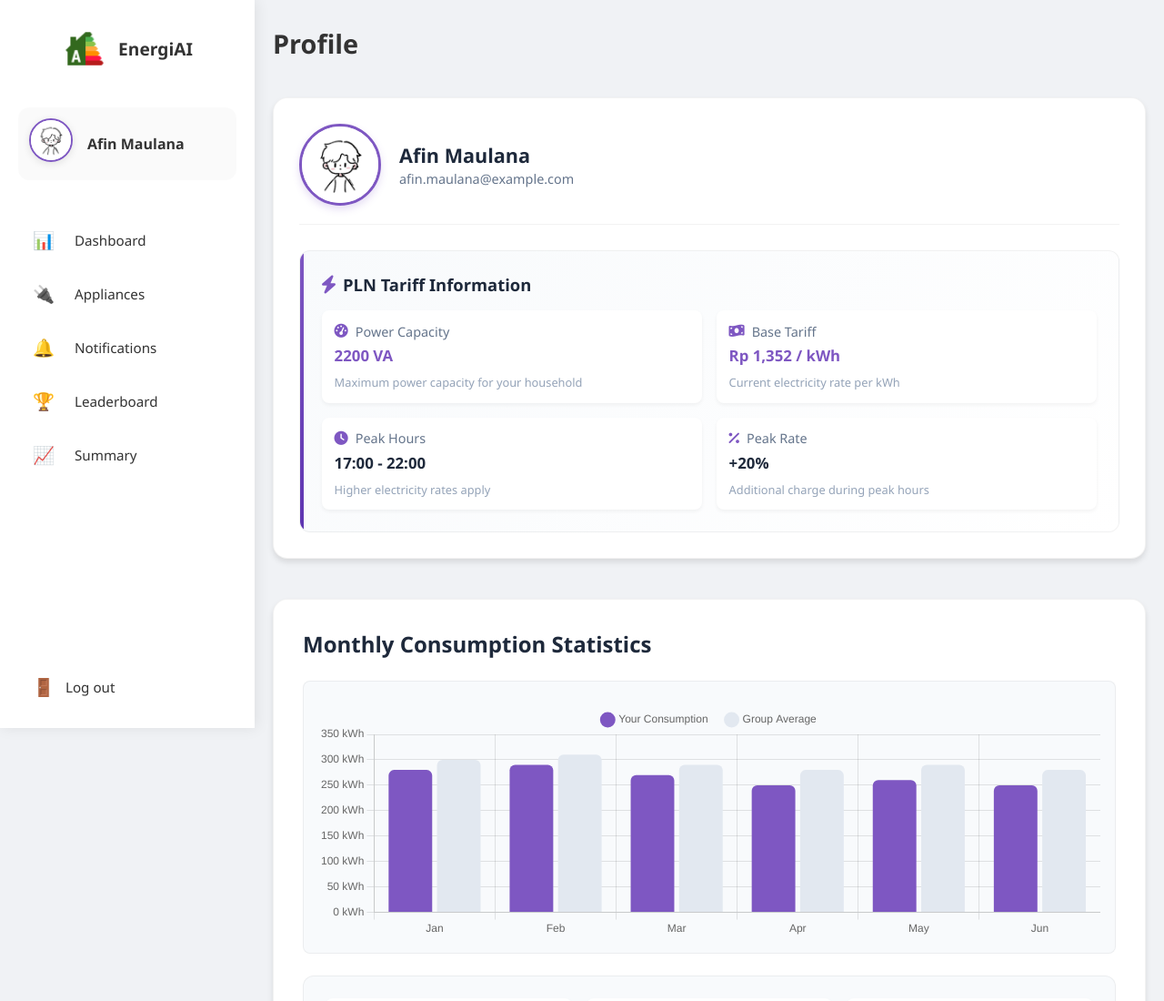
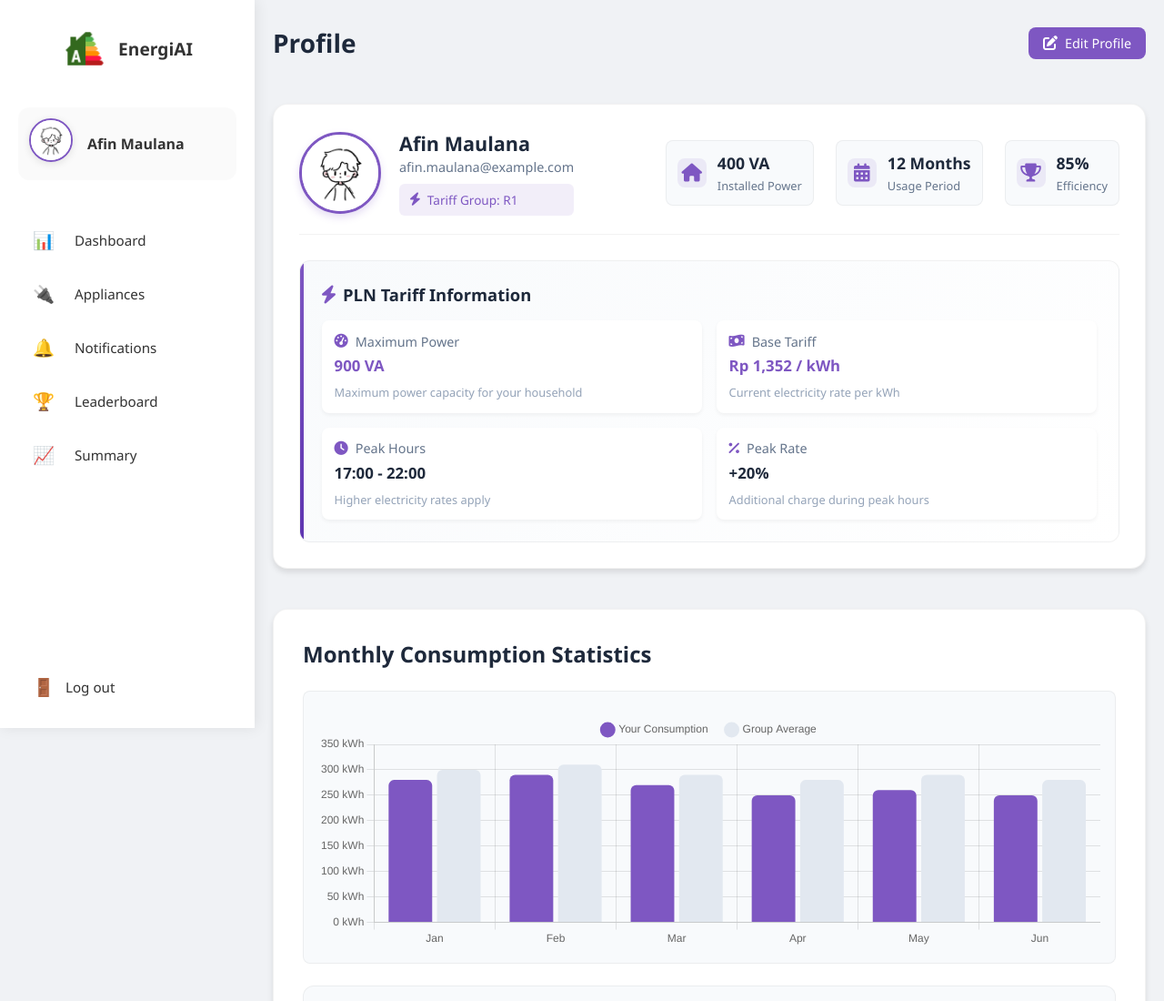
Before and after one commit to afinmh/vibeCodingss, a plain HTML site: page profile.html in a window 1280 px wide. Shown: the top 1100 px of the page at 91% size. Drawn offline with nearby package versions, Linux system fonts and the light colour scheme.

Commit message:
Add profile page with user info, consumption stats, and alerts

```diff
--- a/css/profile.css
+++ b/css/profile.css
@@ -9,12 +9,13 @@
     border-radius: 16px;
     box-shadow: 0 4px 6px rgba(0, 0, 0, 0.1);
     border: 1px solid rgba(0, 0, 0, 0.05);
-    transition: all 0.3s ease;
+    transition: all 0.3s cubic-bezier(0.4, 0, 0.2, 1);
 }
 
 .profile-card:hover {
-    transform: translateY(-2px);
-    box-shadow: 0 8px 12px rgba(0, 0, 0, 0.1);
+    transform: translateY(-4px);
+    box-shadow: 0 8px 16px rgba(0, 0, 0, 0.15);
+    border-color: rgba(126, 87, 194, 0.2);
 }
 
 .profile-header {
@@ -33,11 +34,13 @@
     object-fit: cover;
     border: 3px solid #7e57c2;
     box-shadow: 0 4px 8px rgba(126, 87, 194, 0.2);
-    transition: transform 0.3s ease;
+    transition: all 0.3s cubic-bezier(0.4, 0, 0.2, 1);
 }
 
 .profile-avatar:hover {
-    transform: scale(1.05);
+    transform: scale(1.1) rotate(5deg);
+    box-shadow: 0 8px 16px rgba(126, 87, 194, 0.3);
+    border-color: #6d4caf;
 }
 
 .profile-info h2 {
@@ -101,12 +104,13 @@
     background: #ffffff;
     border-radius: 8px;
     box-shadow: 0 2px 4px rgba(0, 0, 0, 0.05);
-    transition: all 0.3s ease;
+    transition: all 0.3s cubic-bezier(0.4, 0, 0.2, 1);
 }
 
 .info-item:hover {
-    transform: translateY(-2px);
-    box-shadow: 0 4px 8px rgba(0, 0, 0, 0.1);
+    transform: translateY(-4px) scale(1.02);
+    box-shadow: 0 8px 16px rgba(0, 0, 0, 0.1);
+    border: 1px solid rgba(126, 87, 194, 0.2);
 }
 
 .info-item .label {
@@ -136,6 +140,47 @@
     font-size: 0.8rem;
     color: #94a3b8;
     margin-top: 0.2rem;
+}
+
+.info-item:hover .label i {
+    transform: scale(1.1);
+    color: #6d4caf;
+}
+
+.info-item:hover .value {
+    transform: translateX(4px);
+}
+
+.info-item:hover .description {
+    color: #64748b;
+}
+
+.tariff-group {
+    display: flex;
+    align-items: center;
+    gap: 0.5rem;
+    margin-top: 0.5rem;
+    padding: 0.5rem 0.75rem;
+    background: rgba(126, 87, 194, 0.1);
+    border-radius: 6px;
+    color: #7e57c2;
+    font-size: 0.85rem;
+    font-weight: 500;
+    transition: all 0.3s cubic-bezier(0.4, 0, 0.2, 1);
+}
+
+.tariff-group:hover {
+    transform: translateX(4px);
+    background: rgba(126, 87, 194, 0.15);
+    box-shadow: 0 4px 8px rgba(126, 87, 194, 0.1);
+}
+
+.tariff-group:hover i {
+    transform: scale(1.1);
+}
+
+.tariff-group i {
+    font-size: 0.9rem;
 }
 
 /* Consumption Section Styles */
@@ -337,3 +382,103 @@
         height: 250px;
     }
 }
+
+.profile-stats {
+    display: flex;
+    gap: 1.5rem;
+    margin-left: auto;
+}
+
+.stat-item {
+    display: flex;
+    align-items: center;
+    gap: 0.75rem;
+    padding: 0.75rem;
+    background: #f8fafc;
+    border-radius: 8px;
+    border: 1px solid rgba(0, 0, 0, 0.05);
+    transition: all 0.3s cubic-bezier(0.4, 0, 0.2, 1);
+}
+
+.stat-item:hover {
+    transform: translateY(-4px) scale(1.02);
+    box-shadow: 0 8px 16px rgba(0, 0, 0, 0.1);
+    background: #ffffff;
+    border-color: rgba(126, 87, 194, 0.2);
+}
+
+.stat-item:hover i {
+    transform: scale(1.1);
+    background: rgba(126, 87, 194, 0.2);
+}
+
+.stat-item:hover .stat-value {
+    color: #7e57c2;
+}
+
+.stat-item i {
+    font-size: 1.25rem;
+    color: #7e57c2;
+    width: 32px;
+    height: 32px;
+    display: flex;
+    align-items: center;
+    justify-content: center;
+    background: rgba(126, 87, 194, 0.1);
+    border-radius: 8px;
+}
+
+.stat-content {
+    display: flex;
+    flex-direction: column;
+    gap: 0.25rem;
+}
+
+.stat-value {
+    font-size: 1.1rem;
+    font-weight: 600;
+    color: #1e293b;
+}
+
+.stat-label {
+    font-size: 0.8rem;
+    color: #64748b;
+}
+
+header {
+    display: flex;
+    justify-content: space-between;
+    align-items: center;
+    margin-bottom: 1.5rem;
+}
+
+header h1 {
+    margin: 0;
+    color: #1e293b;
+    font-size: 1.75rem;
+    font-weight: 600;
+}
+
+.edit-profile-btn {
+    display: flex;
+    align-items: center;
+    gap: 0.5rem;
+    padding: 0.5rem 1rem;
+    background: #7e57c2;
+    color: white;
+    border: none;
+    border-radius: 8px;
+    font-size: 0.9rem;
+    cursor: pointer;
+    transition: all 0.3s ease;
+}
+
+.edit-profile-btn:hover {
+    background: #6d4caf;
+    transform: translateY(-2px);
+    box-shadow: 0 4px 8px rgba(126, 87, 194, 0.2);
+}
+
+.edit-profile-btn i {
+    font-size: 1rem;
+}
--- a/profile.html
+++ b/profile.html
@@ -37,6 +37,10 @@
         <div class="main-content">
             <header>
                 <h1>Profile</h1>
+                <button class="edit-profile-btn">
+                    <i class="fas fa-edit"></i>
+                    Edit Profile
+                </button>
             </header>
 
             <section class="profile-section">
@@ -46,6 +50,33 @@
                         <div class="profile-info">
                             <h2>Afin Maulana</h2>
                             <span class="email">afin.maulana@example.com</span>
+                            <div class="tariff-group">
+                                <i class="fas fa-bolt"></i>
+                                <span>Tariff Group: R1</span>
+                            </div>
+                        </div>
+                        <div class="profile-stats">
+                            <div class="stat-item">
+                                <i class="fas fa-home"></i>
+                                <div class="stat-content">
+                                    <span class="stat-value">400 VA</span>
+                                    <span class="stat-label">Installed Power</span>
+                                </div>
+                            </div>
+                            <div class="stat-item">
+                                <i class="fas fa-calendar-alt"></i>
+                                <div class="stat-content">
+                                    <span class="stat-value">12 Months</span>
+                                    <span class="stat-label">Usage Period</span>
+                                </div>
+                            </div>
+                            <div class="stat-item">
+                                <i class="fas fa-trophy"></i>
+                                <div class="stat-content">
+                                    <span class="stat-value">85%</span>
+                                    <span class="stat-label">Efficiency</span>
+                                </div>
+                            </div>
                         </div>
                     </div>
                     <div class="tariff-info">
@@ -54,9 +85,9 @@
                             <div class="info-item">
                                 <div class="label">
                                     <i class="fas fa-tachometer-alt"></i>
-                                    Power Capacity
+                                    Maximum Power
                                 </div>
-                                <div class="value highlight">2200 VA</div>
+                                <div class="value highlight">900 VA</div>
                                 <div class="description">Maximum power capacity for your household</div>
                             </div>
                             <div class="info-item">
```
